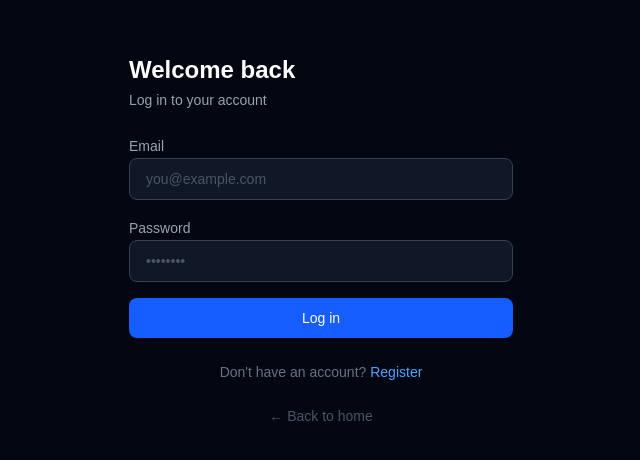
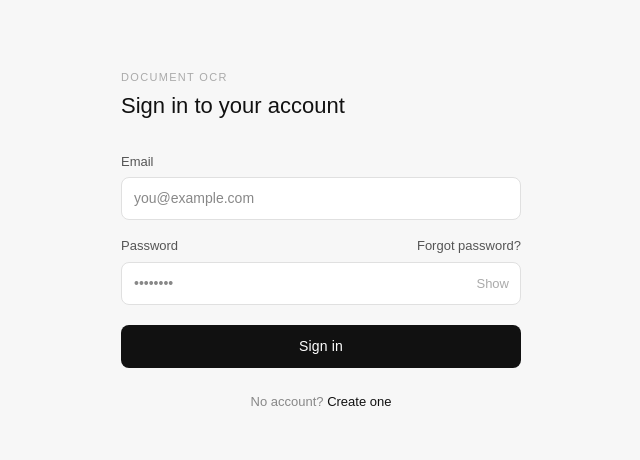
Before and after one commit to tranmanhnamcv/document_ocr_intern, a Next.js app in the folder frontend/: page /login in a window 1280 px wide. Shown: the part 160-620 px from the top of the page, without its empty margins (319-959 px from the left). Built offline with nearby package versions, Linux system fonts and the light colour scheme; no server answers.

Commit message:
feat(auth): clean minimal redesign of login and register UI

```diff
--- a/frontend/app/login/page.tsx
+++ b/frontend/app/login/page.tsx
@@ -1,99 +1,212 @@
 "use client";
 
 import { useState } from "react";
+import { useRouter } from "next/navigation";
 import Link from "next/link";
-import { useRouter } from "next/navigation";
-import { login, saveToken } from "../lib/auth";
+import { login } from "../lib/auth";
 
 export default function LoginPage() {
   const router = useRouter();
   const [email, setEmail] = useState("");
   const [password, setPassword] = useState("");
+  const [showPassword, setShowPassword] = useState(false);
+  const [error, setError] = useState("");
   const [loading, setLoading] = useState(false);
-  const [error, setError] = useState<string | null>(null);
 
   const handleSubmit = async (e: React.FormEvent) => {
     e.preventDefault();
+    setError("");
     setLoading(true);
-    setError(null);
     try {
-      const data = await login(email, password);
-      saveToken(data.access_token);
+      await login(email, password);
       router.push("/");
     } catch (err: any) {
-      setError(err.response?.data?.detail ?? "Login failed. Check your credentials.");
+      setError(err?.response?.data?.detail || "Invalid email or password.");
     } finally {
       setLoading(false);
     }
   };
 
   return (
-    <main className="min-h-screen bg-gray-950 text-gray-100 flex items-center justify-center p-8">
-      <div className="w-full max-w-sm space-y-6">
+    <div style={{
+      minHeight: "100vh",
+      display: "flex",
+      alignItems: "center",
+      justifyContent: "center",
+      backgroundColor: "#f7f7f7",
+      padding: "1.5rem",
+    }}>
+      <div style={{
+        width: "100%",
+        maxWidth: "400px",
+      }}>
+        {/* Wordmark */}
+        <p style={{
+          fontSize: "11px",
+          letterSpacing: "0.12em",
+          textTransform: "uppercase",
+          color: "#aaa",
+          marginBottom: "8px",
+          fontWeight: 500,
+        }}>
+          Document OCR
+        </p>
 
-        {/* Header */}
-        <div>
-          <h1 className="text-2xl font-bold text-white">Welcome back</h1>
-          <p className="text-gray-400 mt-1 text-sm">Log in to your account</p>
-        </div>
+        <h1 style={{
+          fontSize: "22px",
+          fontWeight: 500,
+          color: "#111",
+          marginBottom: "2rem",
+          lineHeight: 1.2,
+        }}>
+          Sign in to your account
+        </h1>
 
-        {/* Form */}
-        <form onSubmit={handleSubmit} className="space-y-4">
-          <div className="space-y-1">
-            <label className="text-sm text-gray-400" htmlFor="email">Email</label>
+        <form onSubmit={handleSubmit} style={{ display: "flex", flexDirection: "column", gap: "16px" }}>
+
+          {/* Email */}
+          <div>
+            <label style={{
+              display: "block",
+              fontSize: "13px",
+              color: "#555",
+              marginBottom: "6px",
+              fontWeight: 500,
+            }}>
+              Email
+            </label>
             <input
-              id="email"
               type="email"
-              required
               value={email}
               onChange={(e) => setEmail(e.target.value)}
               placeholder="you@example.com"
-              className="w-full bg-gray-900 border border-gray-700 rounded-lg px-4 py-2.5 text-sm text-white placeholder-gray-600 focus:outline-none focus:border-blue-500 transition-colors"
+              required
+              style={{
+                width: "100%",
+                padding: "10px 12px",
+                fontSize: "14px",
+                border: "1px solid #e0e0e0",
+                borderRadius: "8px",
+                outline: "none",
+                backgroundColor: "#fff",
+                color: "#111",
+                boxSizing: "border-box",
+                transition: "border-color 0.15s",
+              }}
+              onFocus={(e) => (e.target.style.borderColor = "#111")}
+              onBlur={(e) => (e.target.style.borderColor = "#e0e0e0")}
             />
           </div>
 
-          <div className="space-y-1">
-            <label className="text-sm text-gray-400" htmlFor="password">Password</label>
-            <input
-              id="password"
-              type="password"
-              required
-              value={password}
-              onChange={(e) => setPassword(e.target.value)}
-              placeholder="••••••••"
-              className="w-full bg-gray-900 border border-gray-700 rounded-lg px-4 py-2.5 text-sm text-white placeholder-gray-600 focus:outline-none focus:border-blue-500 transition-colors"
-            />
+          {/* Password */}
+          <div>
+            <div style={{ display: "flex", justifyContent: "space-between", alignItems: "center", marginBottom: "6px" }}>
+              <label style={{ fontSize: "13px", color: "#555", fontWeight: 500 }}>
+                Password
+              </label>
+              <Link href="/forgot-password" style={{ fontSize: "13px", color: "#555", textDecoration: "none" }}
+                onMouseOver={(e) => ((e.target as HTMLElement).style.color = "#111")}
+                onMouseOut={(e) => ((e.target as HTMLElement).style.color = "#555")}
+              >
+                Forgot password?
+              </Link>
+            </div>
+            <div style={{ position: "relative" }}>
+              <input
+                type={showPassword ? "text" : "password"}
+                value={password}
+                onChange={(e) => setPassword(e.target.value)}
+                placeholder="••••••••"
+                required
+                style={{
+                  width: "100%",
+                  padding: "10px 40px 10px 12px",
+                  fontSize: "14px",
+                  border: "1px solid #e0e0e0",
+                  borderRadius: "8px",
+                  outline: "none",
+                  backgroundColor: "#fff",
+                  color: "#111",
+                  boxSizing: "border-box",
+                  transition: "border-color 0.15s",
+                }}
+                onFocus={(e) => (e.target.style.borderColor = "#111")}
+                onBlur={(e) => (e.target.style.borderColor = "#e0e0e0")}
+              />
+              <button
+                type="button"
+                onClick={() => setShowPassword(!showPassword)}
+                style={{
+                  position: "absolute",
+                  right: "12px",
+                  top: "50%",
+                  transform: "translateY(-50%)",
+                  background: "none",
+                  border: "none",
+                  cursor: "pointer",
+                  padding: 0,
+                  color: "#aaa",
+                  fontSize: "13px",
+                  lineHeight: 1,
+                }}
+                aria-label={showPassword ? "Hide password" : "Show password"}
+              >
+                {showPassword ? "Hide" : "Show"}
+              </button>
+            </div>
           </div>
 
+          {/* Error */}
           {error && (
-            <div className="bg-red-950 border border-red-700 text-red-300 px-4 py-3 rounded-lg text-sm">
+            <p style={{
+              fontSize: "13px",
+              color: "#c0392b",
+              margin: 0,
+              padding: "10px 12px",
+              backgroundColor: "#fdf0ef",
+              borderRadius: "6px",
+              border: "1px solid #f5c6c2",
+            }}>
               {error}
-            </div>
+            </p>
           )}
 
+          {/* Submit */}
           <button
             type="submit"
             disabled={loading}
-            className="w-full bg-blue-600 hover:bg-blue-500 disabled:bg-blue-800 disabled:cursor-not-allowed text-white font-medium py-2.5 rounded-lg text-sm transition-colors"
+            style={{
+              width: "100%",
+              padding: "11px",
+              fontSize: "14px",
+              fontWeight: 500,
+              backgroundColor: loading ? "#888" : "#111",
+              color: "#fff",
+              border: "none",
+              borderRadius: "8px",
+              cursor: loading ? "not-allowed" : "pointer",
+              marginTop: "4px",
+              transition: "background-color 0.15s",
+              letterSpacing: "0.01em",
+            }}
           >
-            {loading ? "Logging in…" : "Log in"}
+            {loading ? "Signing in…" : "Sign in"}
           </button>
         </form>
 
         {/* Footer */}
-        <p className="text-sm text-gray-500 text-center">
-          Don&apos;t have an account?{" "}
-          <Link href="/register" className="text-blue-400 hover:text-blue-300 transition-colors">
-            Register
+        <p style={{
+          textAlign: "center",
+          fontSize: "13px",
+          color: "#888",
+          marginTop: "1.5rem",
+        }}>
+          No account?{" "}
+          <Link href="/register" style={{ color: "#111", textDecoration: "none", fontWeight: 500 }}>
+            Create one
           </Link>
         </p>
-        <p className="text-sm text-gray-500 text-center">
-          <Link href="/" className="text-gray-600 hover:text-gray-400 transition-colors">
-            ← Back to home
-          </Link>
-        </p>
-
       </div>
-    </main>
+    </div>
   );
 }
--- a/frontend/app/register/page.tsx
+++ b/frontend/app/register/page.tsx
@@ -1,115 +1,246 @@
 "use client";
 
 import { useState } from "react";
+import { useRouter } from "next/navigation";
 import Link from "next/link";
-import { useRouter } from "next/navigation";
-import { register, saveToken } from "../lib/auth";
+import { register } from "../lib/auth";
 
 export default function RegisterPage() {
   const router = useRouter();
   const [fullName, setFullName] = useState("");
   const [email, setEmail] = useState("");
   const [password, setPassword] = useState("");
+  const [showPassword, setShowPassword] = useState(false);
+  const [error, setError] = useState("");
   const [loading, setLoading] = useState(false);
-  const [error, setError] = useState<string | null>(null);
 
   const handleSubmit = async (e: React.FormEvent) => {
     e.preventDefault();
+    setError("");
     setLoading(true);
-    setError(null);
     try {
-      const data = await register(email, password, fullName);
-      saveToken(data.access_token);
+      await register(fullName, email, password);
       router.push("/");
     } catch (err: any) {
-      setError(err.response?.data?.detail ?? "Registration failed. Try a different email.");
+      setError(err?.response?.data?.detail || "Could not create account. Please try again.");
     } finally {
       setLoading(false);
     }
   };
 
   return (
-    <main className="min-h-screen bg-gray-950 text-gray-100 flex items-center justify-center p-8">
-      <div className="w-full max-w-sm space-y-6">
+    <div style={{
+      minHeight: "100vh",
+      display: "flex",
+      alignItems: "center",
+      justifyContent: "center",
+      backgroundColor: "#f7f7f7",
+      padding: "1.5rem",
+    }}>
+      <div style={{
+        width: "100%",
+        maxWidth: "400px",
+      }}>
+        {/* Wordmark */}
+        <p style={{
+          fontSize: "11px",
+          letterSpacing: "0.12em",
+          textTransform: "uppercase",
+          color: "#aaa",
+          marginBottom: "8px",
+          fontWeight: 500,
+        }}>
+          Document OCR
+        </p>
 
-        {/* Header */}
-        <div>
-          <h1 className="text-2xl font-bold text-white">Create an account</h1>
-          <p className="text-gray-400 mt-1 text-sm">Start extracting and searching documents</p>
-        </div>
+        <h1 style={{
+          fontSize: "22px",
+          fontWeight: 500,
+          color: "#111",
+          marginBottom: "2rem",
+          lineHeight: 1.2,
+        }}>
+          Create your account
+        </h1>
 
-        {/* Form */}
-        <form onSubmit={handleSubmit} className="space-y-4">
-          <div className="space-y-1">
-            <label className="text-sm text-gray-400" htmlFor="fullName">Full name</label>
+        <form onSubmit={handleSubmit} style={{ display: "flex", flexDirection: "column", gap: "16px" }}>
+
+          {/* Full name */}
+          <div>
+            <label style={{
+              display: "block",
+              fontSize: "13px",
+              color: "#555",
+              marginBottom: "6px",
+              fontWeight: 500,
+            }}>
+              Full name
+            </label>
             <input
-              id="fullName"
               type="text"
-              required
               value={fullName}
               onChange={(e) => setFullName(e.target.value)}
               placeholder="Jane Smith"
-              className="w-full bg-gray-900 border border-gray-700 rounded-lg px-4 py-2.5 text-sm text-white placeholder-gray-600 focus:outline-none focus:border-blue-500 transition-colors"
+              required
+              style={{
+                width: "100%",
+                padding: "10px 12px",
+                fontSize: "14px",
+                border: "1px solid #e0e0e0",
+                borderRadius: "8px",
+                outline: "none",
+                backgroundColor: "#fff",
+                color: "#111",
+                boxSizing: "border-box",
+                transition: "border-color 0.15s",
+              }}
+              onFocus={(e) => (e.target.style.borderColor = "#111")}
+              onBlur={(e) => (e.target.style.borderColor = "#e0e0e0")}
             />
           </div>
 
-          <div className="space-y-1">
-            <label className="text-sm text-gray-400" htmlFor="email">Email</label>
+          {/* Email */}
+          <div>
+            <label style={{
+              display: "block",
+              fontSize: "13px",
+              color: "#555",
+              marginBottom: "6px",
+              fontWeight: 500,
+            }}>
+              Email
+            </label>
             <input
-              id="email"
               type="email"
-              required
               value={email}
               onChange={(e) => setEmail(e.target.value)}
               placeholder="you@example.com"
-              className="w-full bg-gray-900 border border-gray-700 rounded-lg px-4 py-2.5 text-sm text-white placeholder-gray-600 focus:outline-none focus:border-blue-500 transition-colors"
+              required
+              style={{
+                width: "100%",
+                padding: "10px 12px",
+                fontSize: "14px",
+                border: "1px solid #e0e0e0",
+                borderRadius: "8px",
+                outline: "none",
+                backgroundColor: "#fff",
+                color: "#111",
+                boxSizing: "border-box",
+                transition: "border-color 0.15s",
+              }}
+              onFocus={(e) => (e.target.style.borderColor = "#111")}
+              onBlur={(e) => (e.target.style.borderColor = "#e0e0e0")}
             />
           </div>
 
-          <div className="space-y-1">
-            <label className="text-sm text-gray-400" htmlFor="password">Password</label>
-            <input
-              id="password"
-              type="password"
-              required
-              minLength={8}
-              value={password}
-              onChange={(e) => setPassword(e.target.value)}
-              placeholder="••••••••"
-              className="w-full bg-gray-900 border border-gray-700 rounded-lg px-4 py-2.5 text-sm text-white placeholder-gray-600 focus:outline-none focus:border-blue-500 transition-colors"
-            />
-            <p className="text-xs text-gray-600">Minimum 8 characters</p>
+          {/* Password */}
+          <div>
+            <label style={{
+              display: "block",
+              fontSize: "13px",
+              color: "#555",
+              marginBottom: "6px",
+              fontWeight: 500,
+            }}>
+              Password
+            </label>
+            <div style={{ position: "relative" }}>
+              <input
+                type={showPassword ? "text" : "password"}
+                value={password}
+                onChange={(e) => setPassword(e.target.value)}
+                placeholder="At least 8 characters"
+                required
+                minLength={8}
+                style={{
+                  width: "100%",
+                  padding: "10px 40px 10px 12px",
+                  fontSize: "14px",
+                  border: "1px solid #e0e0e0",
+                  borderRadius: "8px",
+                  outline: "none",
+                  backgroundColor: "#fff",
+                  color: "#111",
+                  boxSizing: "border-box",
+                  transition: "border-color 0.15s",
+                }}
+                onFocus={(e) => (e.target.style.borderColor = "#111")}
+                onBlur={(e) => (e.target.style.borderColor = "#e0e0e0")}
+              />
+              <button
+                type="button"
+                onClick={() => setShowPassword(!showPassword)}
+                style={{
+                  position: "absolute",
+                  right: "12px",
+                  top: "50%",
+                  transform: "translateY(-50%)",
+                  background: "none",
+                  border: "none",
+                  cursor: "pointer",
+                  padding: 0,
+                  color: "#aaa",
+                  fontSize: "13px",
+                  lineHeight: 1,
+                }}
+                aria-label={showPassword ? "Hide password" : "Show password"}
+              >
+                {showPassword ? "Hide" : "Show"}
+              </button>
+            </div>
           </div>
 
+          {/* Error */}
           {error && (
-            <div className="bg-red-950 border border-red-700 text-red-300 px-4 py-3 rounded-lg text-sm">
+            <p style={{
+              fontSize: "13px",
+              color: "#c0392b",
+              margin: 0,
+              padding: "10px 12px",
+              backgroundColor: "#fdf0ef",
+              borderRadius: "6px",
+              border: "1px solid #f5c6c2",
+            }}>
               {error}
-            </div>
+            </p>
           )}
 
+          {/* Submit */}
           <button
             type="submit"
             disabled={loading}
-            className="w-full bg-blue-600 hover:bg-blue-500 disabled:bg-blue-800 disabled:cursor-not-allowed text-white font-medium py-2.5 rounded-lg text-sm transition-colors"
+            style={{
+              width: "100%",
+              padding: "11px",
+              fontSize: "14px",
+              fontWeight: 500,
+              backgroundColor: loading ? "#888" : "#111",
+              color: "#fff",
+              border: "none",
+              borderRadius: "8px",
+              cursor: loading ? "not-allowed" : "pointer",
+              marginTop: "4px",
+              transition: "background-color 0.15s",
+              letterSpacing: "0.01em",
+            }}
           >
             {loading ? "Creating account…" : "Create account"}
           </button>
         </form>
 
         {/* Footer */}
-        <p className="text-sm text-gray-500 text-center">
+        <p style={{
+          textAlign: "center",
+          fontSize: "13px",
+          color: "#888",
+          marginTop: "1.5rem",
+        }}>
           Already have an account?{" "}
-          <Link href="/login" className="text-blue-400 hover:text-blue-300 transition-colors">
-            Log in
+          <Link href="/login" style={{ color: "#111", textDecoration: "none", fontWeight: 500 }}>
+            Sign in
           </Link>
         </p>
-        <p className="text-sm text-gray-500 text-center">
-          <Link href="/" className="text-gray-600 hover:text-gray-400 transition-colors">
-            ← Back to home
-          </Link>
-        </p>
-
       </div>
-    </main>
+    </div>
   );
 }
```
